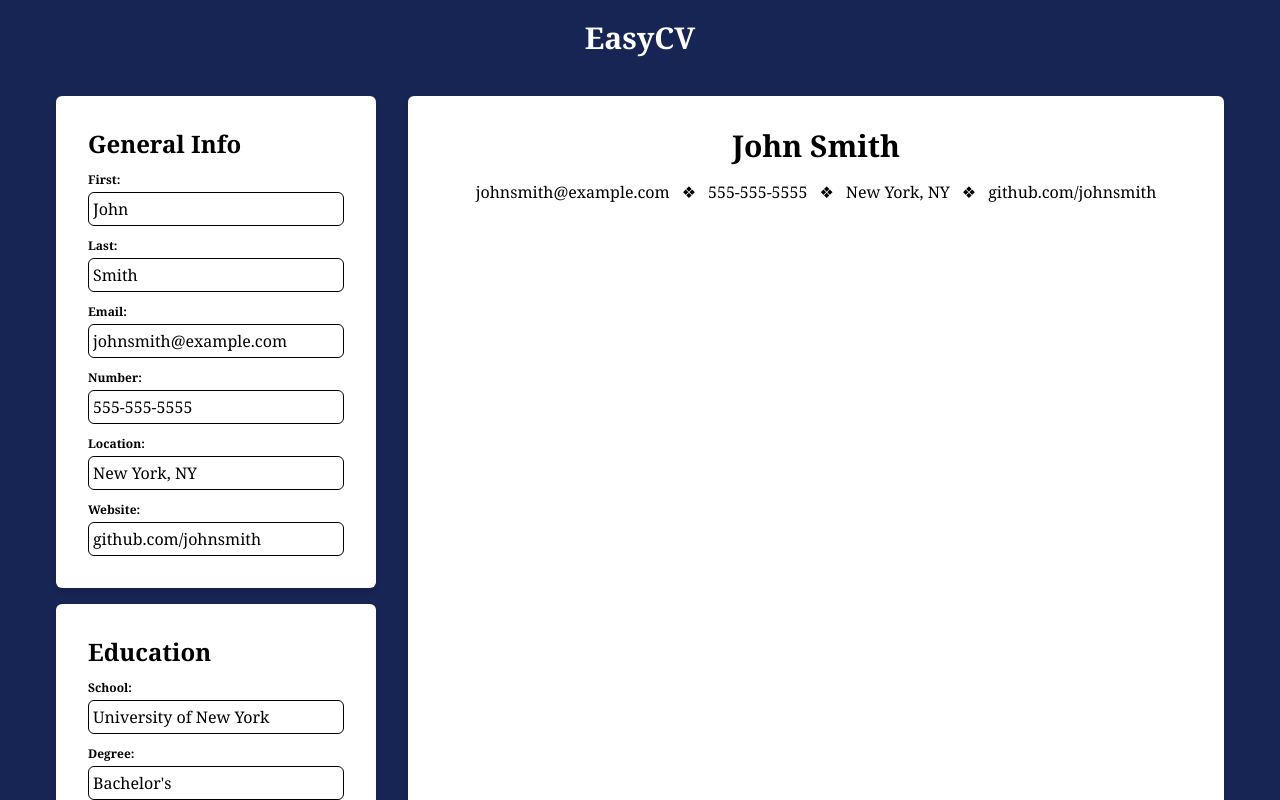
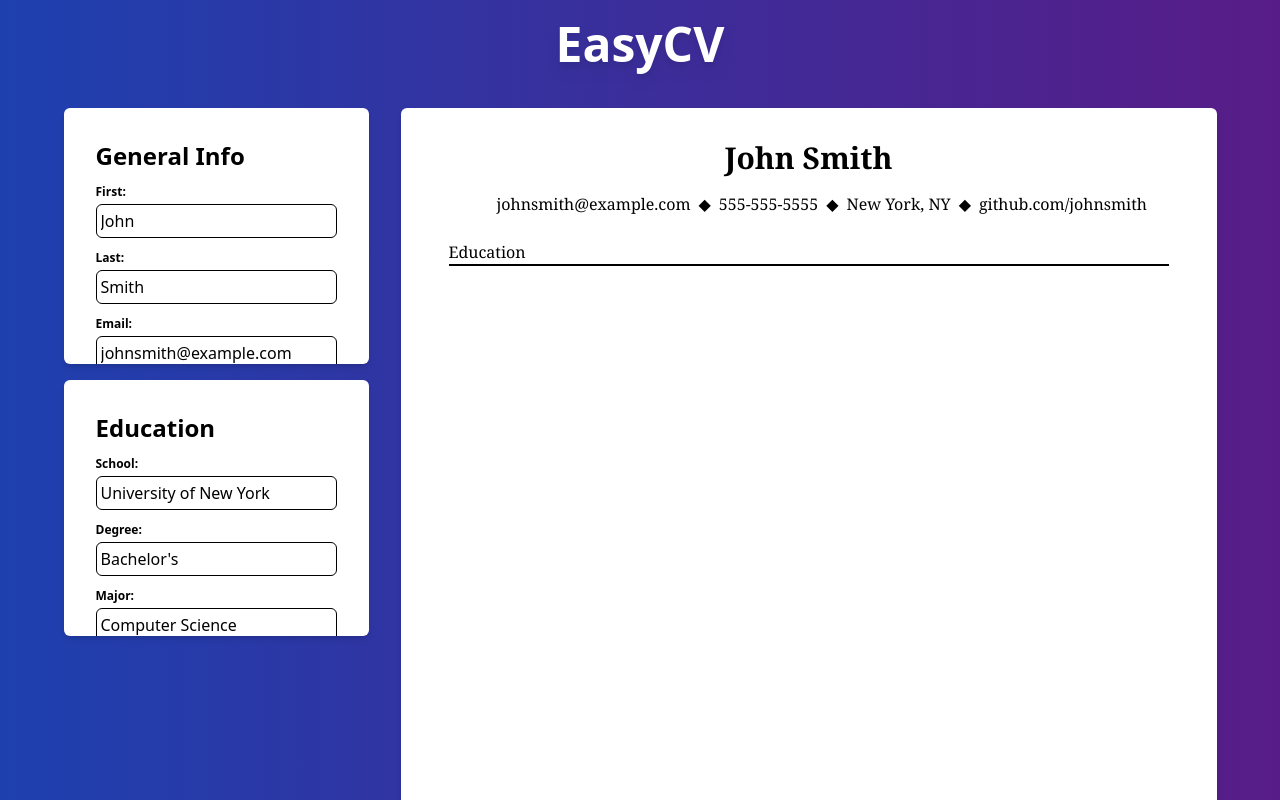
Before and after one commit to luketucich/EasyCV, a React (Vite) app: page / in a window 1280 px wide. Shown: the top 800 px of the page. Built offline with nearby package versions, Linux system fonts and the light colour scheme.

Commit message:
style: Added a gradient background color, and condensed each input section so they are now scrollable. Additionally, part of education section now appears on resume.

```diff
--- a/src/Education.jsx
+++ b/src/Education.jsx
@@ -4,7 +4,7 @@ export default function GeneralInfo({ education, setEducation }) {
   };
 
   return (
-    <div className="flex flex-col gap-3 bg-white shadow-md p-8 rounded-md">
+    <div className="flex flex-col gap-3 bg-white shadow-md p-8 rounded-md h-64 overflow-y-scroll">
       <h1 className="text-2xl font-bold">Education</h1>
       {Object.keys(education).map((field) => (
         <div className="flex flex-col gap-1 items-start" key={field}>
--- a/src/GeneralInfo.jsx
+++ b/src/GeneralInfo.jsx
@@ -4,10 +4,10 @@ export default function GeneralInfo({ generalInfo, setGeneralInfo }) {
   };
 
   return (
-    <div className="flex flex-col gap-3 bg-white shadow-md p-8 rounded-md">
+    <div className="flex flex-col gap-3 bg-white shadow-md p-8 rounded-md h-64 overflow-y-scroll">
       <h1 className="text-2xl font-bold">General Info</h1>
       {Object.keys(generalInfo).map((field) => (
-        <div className="flex flex-col gap-1 items-star" key={field}>
+        <div className="flex flex-col gap-1 items-start" key={field}>
           <label className="font-bold text-xs">
             {field.charAt(0).toUpperCase() + field.slice(1)}:
           </label>
--- a/src/Resume.jsx
+++ b/src/Resume.jsx
@@ -1,20 +1,31 @@
 export default function Resume({ generalInfo }) {
   return (
-    <div className="bg-white p-8 shadow-md p-12 rounded-md flex flex-col items-center justify-start w-[8.5in] h-[11in]">
-      <h1 className="text-3xl font-bold mb-4">
+    <div className="bg-white p-8 shadow-md p-12 rounded-md flex flex-col items-center w-[8.5in] min-h-[11in] font-serif">
+      <p className="text-3xl font-bold mb-4">
         {generalInfo.first + " " + generalInfo.last}
-      </h1>
-      <div className="flex items-center gap-3">
-        <p>{generalInfo.email}</p> ❖<p>{generalInfo.number}</p> ❖
-        <p>{generalInfo.location}</p> ❖
+      </p>
+      <div className="flex items-center gap-2 w-[6.5in]">
+        <p className="w-max text-nowrap">{generalInfo.email}</p>
+        <p>&#9670;</p>
+        <p className="w-max text-nowrap">{generalInfo.number}</p>
+        <p>&#9670;</p>
+        <p className="w-max text-nowrap">{generalInfo.location}</p>
+        <p>&#9670;</p>
         <a
           href={`https://www.${generalInfo.website}`}
           target="_blank"
           rel="noopener noreferrer"
+          className="w-max text-nowrap"
         >
           {generalInfo.website}
         </a>
       </div>
+      <div className="flex flex-col gap-2 w-[7.5in] mt-6">
+        <div>
+          <p>Education</p>
+          <hr className="border-black border-t-2 w-full"></hr>
+        </div>
+      </div>
     </div>
   );
 }
--- a/src/main.jsx
+++ b/src/main.jsx
@@ -5,9 +5,13 @@ import App from "./App.jsx";
 
 createRoot(document.getElementById("root")).render(
   <StrictMode>
-    <div className="flex flex-col items-center font-serif">
-      <h1 className="text-3xl font-bold text-center p-5 text-white">EasyCV</h1>
-      <App />
+    <div className="flex flex-col items-center font-sans bg-gradient-to-r from-blue-800 to-purple-900">
+      <h1 className="text-5xl font-extrabold text-center p-5 text-white drop-shadow-lg">
+        EasyCV
+      </h1>
+      <div className="rounded-lg">
+        <App />
+      </div>
     </div>
   </StrictMode>
 );
```
